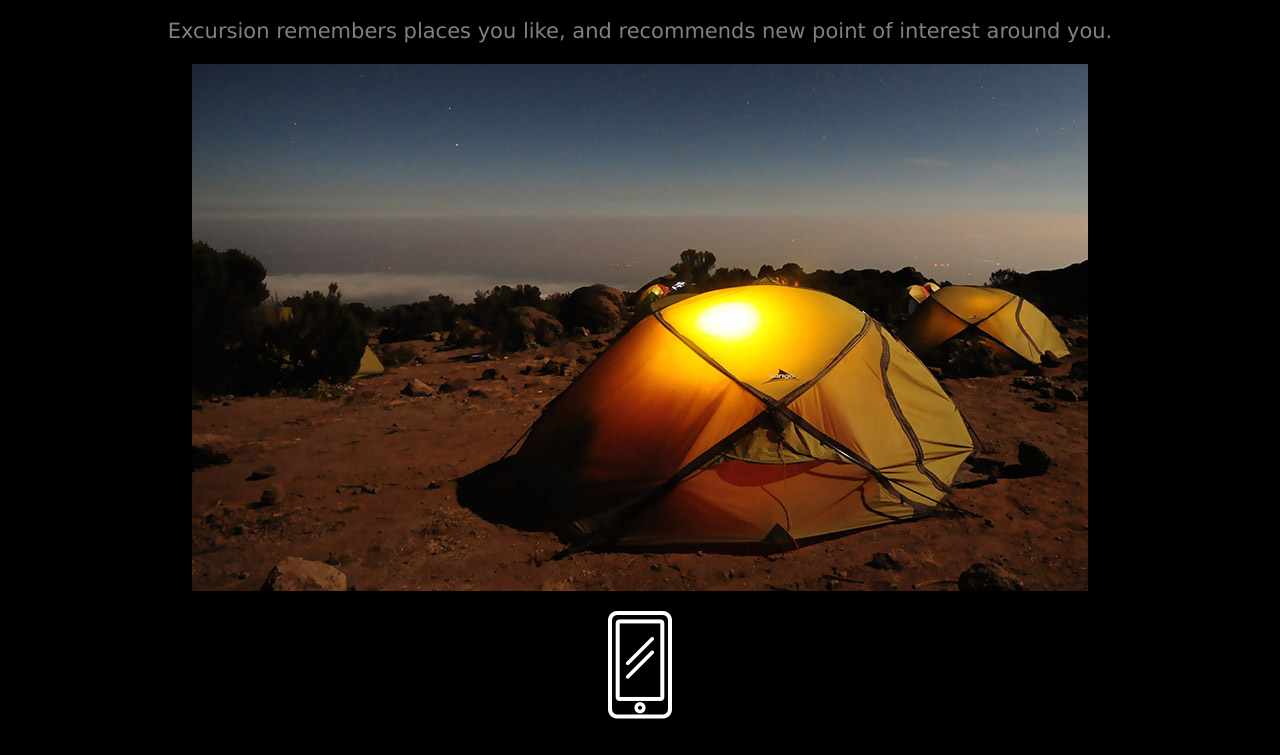
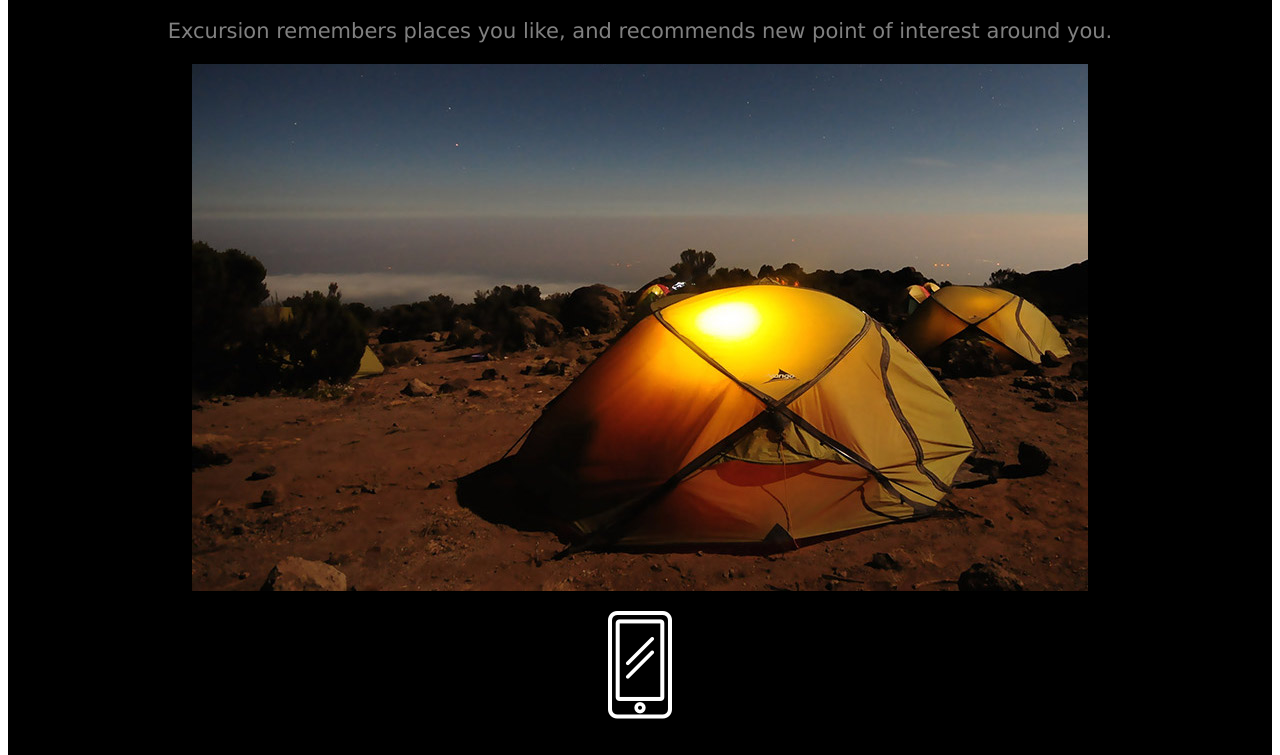
Before and after one commit to cubelist/excursion, a plain HTML site: page index.html in a window 1280 px wide. Shown: the part 414-1169 px from the top of the page. Drawn offline with Linux system fonts and the light colour scheme.

Commit message:
Final Version

```diff
--- a/css/style.css
+++ b/css/style.css
@@ -1,7 +1,3 @@
-html {
-  background-color: black;
-}
-
 h1,
 .downloadlink,
 p,
--- a/index.html
+++ b/index.html
@@ -5,7 +5,7 @@
     <link type="text/css" rel="stylesheet" href="css/style.css">
   </head>
   <body>
-
+    <div class="background">
       <h1>Discover hidden places in the world around you</h1>
       <p class="downloadlink">Download Excursion (Coming soon!)</p>
 
@@ -29,6 +29,6 @@
 
       <p class="downloadlink">Download Excursion (Coming soon!)</p>
       <p class="copyright">&copy; Excursion</p>
-
+    </div>
   </body>
 </html>
```
